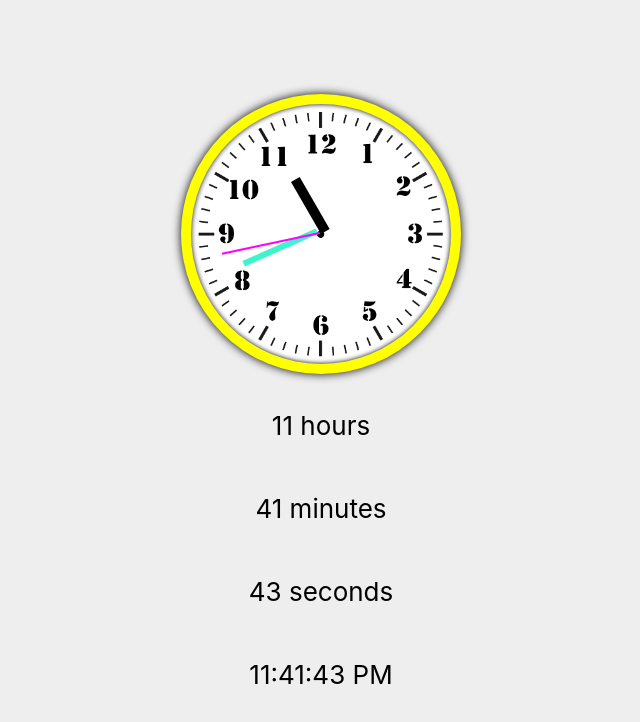
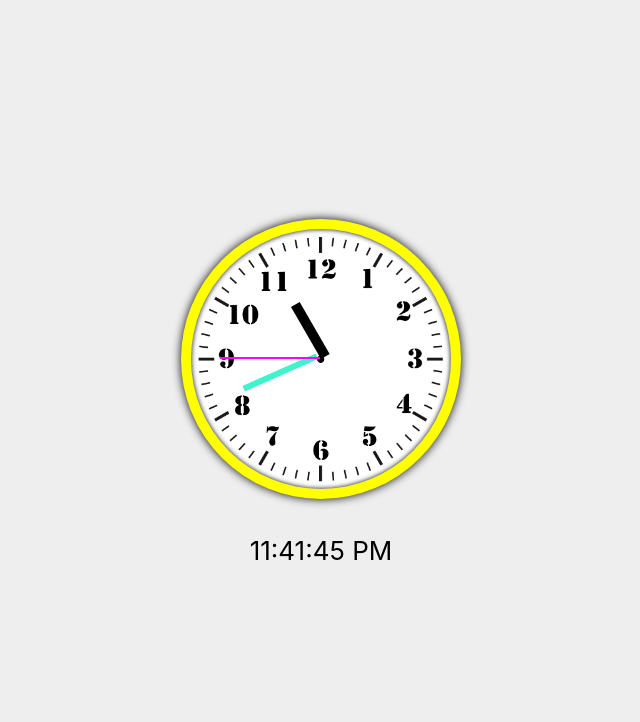
Before and after one commit to praveen-thayikkattil/real-time-clock, a React (Create React App) app: page / in a window 1280 px wide. Shown: the top 722 px of the page, without its empty margins (319-959 px from the left). Built offline with nearby package versions, Linux system fonts and the light colour scheme.

Commit message:
var name update

```diff
--- a/src/App.js
+++ b/src/App.js
@@ -25,7 +25,7 @@ class App extends Component {
   }
 
   render() {
-    let matchTimeFormatted = this.state.currentLocalTime.format("LTS");
+    let timeFormatted = this.state.currentLocalTime.format("LTS");
 
     let seconds = this.state.currentLocalTime.format("ss");
     let secondsInDegrees = (seconds / 60) * 360;
@@ -68,11 +68,7 @@ class App extends Component {
             </div>
           </div>
 
-          <p>{hours} hours</p>
-          <p>{minutes} minutes</p>
-          <p>{seconds} seconds</p>
-
-          <p>{matchTimeFormatted}</p>
+          <p>{timeFormatted}</p>
         </header>
       </div>
     );
```
